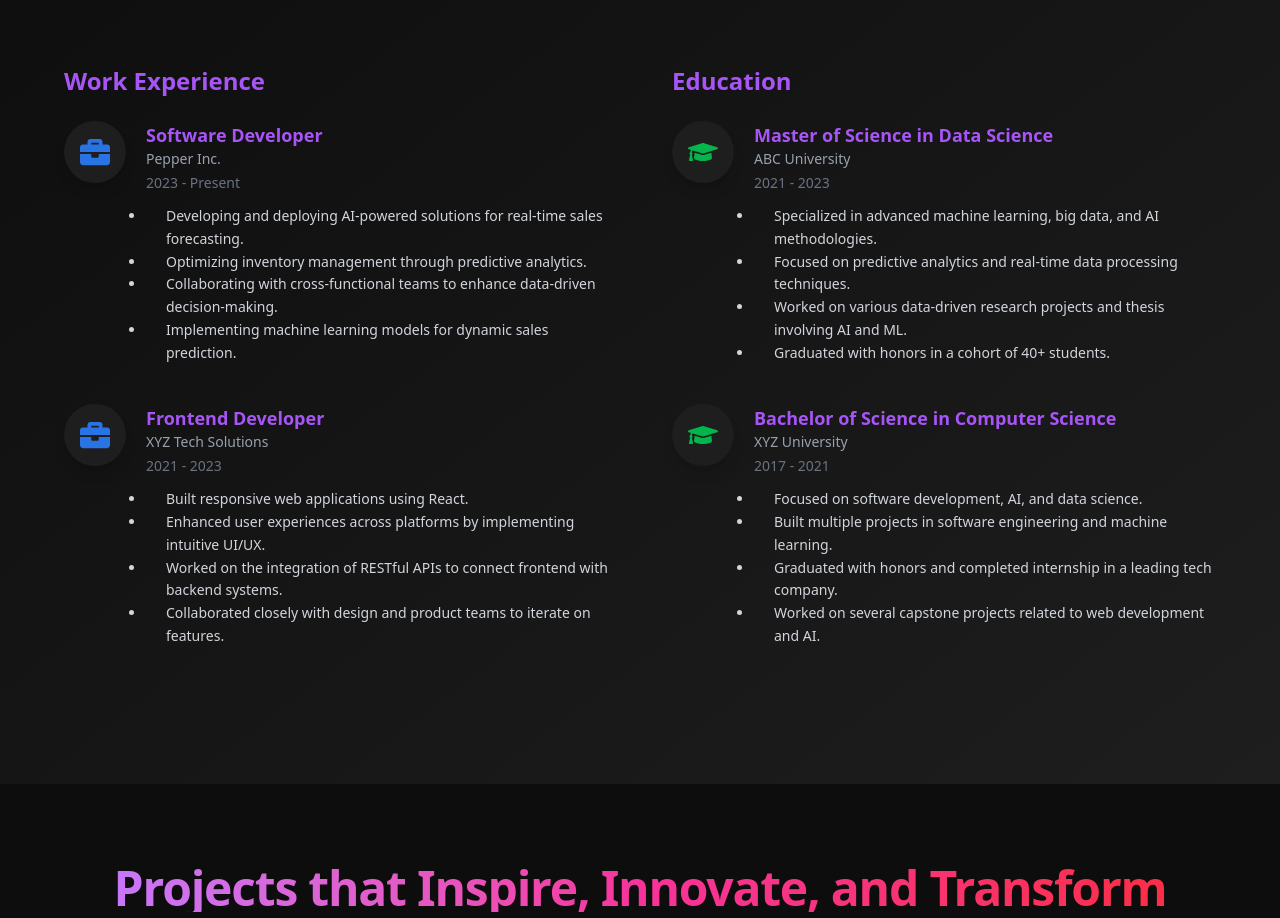
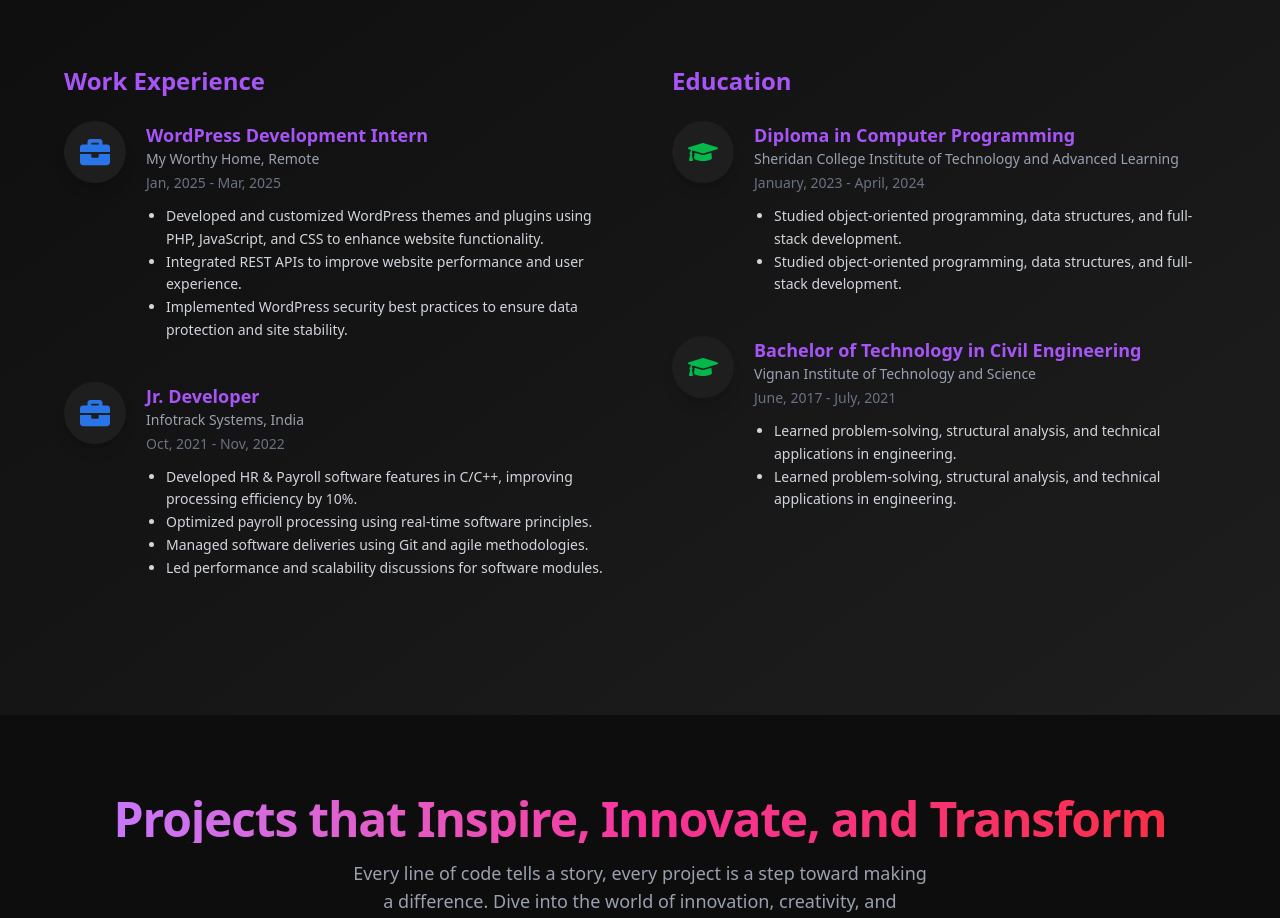
Before and after one commit to ArunPandyanVasam/arun-vasam, a React (Vite) app: page / in a window 1280 px wide. Shown: the part 1646-2564 px from the top of the page. Built offline with nearby package versions, Linux system fonts and the light colour scheme.

Commit message:
using icons instead of logos

```diff
--- a/src/components/Experience/Experience.jsx
+++ b/src/components/Experience/Experience.jsx
@@ -1,64 +1,30 @@
-import React, { useState, useEffect } from "react";
+import React, { useEffect, useState } from "react";
 import { motion } from "framer-motion";
 import { FaBriefcase, FaGraduationCap } from "react-icons/fa";
 
 const Experience = () => {
-  const workExperience = [
-    {
-      title: "Software Developer",
-      company: "Pepper Inc.",
-      duration: "2023 - Present",
-      description: [
-        "Developing and deploying AI-powered solutions for real-time sales forecasting.",
-        "Optimizing inventory management through predictive analytics.",
-        "Collaborating with cross-functional teams to enhance data-driven decision-making.",
-        "Implementing machine learning models for dynamic sales prediction.",
-      ],
-      icon: <FaBriefcase className="text-blue-500 text-3xl animate-pulse" />,
-    },
-    {
-      title: "Frontend Developer",
-      company: "XYZ Tech Solutions",
-      duration: "2021 - 2023",
-      description: [
-        "Built responsive web applications using React.",
-        "Enhanced user experiences across platforms by implementing intuitive UI/UX.",
-        "Worked on the integration of RESTful APIs to connect frontend with backend systems.",
-        "Collaborated closely with design and product teams to iterate on features.",
-      ],
-      icon: <FaBriefcase className="text-blue-500 text-3xl animate-pulse" />,
-    },
-  ];
+  const [workExperience, setWorkExperience] = useState([]);
+  const [education, setEducation] = useState([]);
 
-  const education = [
-    {
-      degree: "Master of Science in Data Science",
-      institution: "ABC University",
-      duration: "2021 - 2023",
-      description: [
-        "Specialized in advanced machine learning, big data, and AI methodologies.",
-        "Focused on predictive analytics and real-time data processing techniques.",
-        "Worked on various data-driven research projects and thesis involving AI and ML.",
-        "Graduated with honors in a cohort of 40+ students.",
-      ],
-      icon: <FaGraduationCap className="text-green-500 text-3xl animate-pulse" />,
-    },
-    {
-      degree: "Bachelor of Science in Computer Science",
-      institution: "XYZ University",
-      duration: "2017 - 2021",
-      description: [
-        "Focused on software development, AI, and data science.",
-        "Built multiple projects in software engineering and machine learning.",
-        "Graduated with honors and completed internship in a leading tech company.",
-        "Worked on several capstone projects related to web development and AI.",
-      ],
-      icon: <FaGraduationCap className="text-green-500 text-3xl animate-pulse" />,
-    },
-  ];
+  useEffect(() => {
+    const fetchData = async () => {
+      const workRes = await fetch("/data/experience.json");
+      const workData = await workRes.json();
+      setWorkExperience(workData);
+
+      const eduRes = await fetch("/data/education.json");
+      const eduData = await eduRes.json();
+      setEducation(eduData);
+    };
+
+    fetchData();
+  }, []);
 
   return (
-    <section id="experience" className="py-24 px-6 md:px-12 bg-gradient-to-br from-[#0d0d0d] to-[#1e1e1e] text-white relative overflow-hidden">
+    <section
+      id="experience"
+      className="py-24 px-6 md:px-12 bg-gradient-to-br from-[#0d0d0d] to-[#1e1e1e] text-white relative overflow-hidden"
+    >
       <div className="max-w-6xl mx-auto relative z-10">
         {/* Title */}
         <motion.div
@@ -72,7 +38,8 @@ const Experience = () => {
             MY EXPERIENCE
           </h2>
           <p className="mt-4 text-gray-400 text-base sm:text-lg max-w-2xl mx-auto">
-            A blend of professional industry experience and strong academic foundation.
+            A blend of professional industry experience and strong academic
+            foundation.
           </p>
         </motion.div>
 
@@ -98,30 +65,19 @@ const Experience = () => {
                 viewport={{ once: true }}
               >
                 <div className="bg-[#1e1e1e] p-4 rounded-full shadow-lg transform transition-all duration-500 hover:scale-105">
-                  {item.icon}
+                  <FaBriefcase className="text-blue-500 text-3xl animate-pulse" />
                 </div>
                 <div>
-                  <h4 className="text-lg font-semibold text-[#A855F7]">{item.title}</h4>
+                  <h4 className="text-lg font-semibold text-[#A855F7]">
+                    {item.title}
+                  </h4>
                   <p className="text-sm text-gray-400">{item.company}</p>
                   <p className="text-sm text-gray-500 mt-1">{item.duration}</p>
-                  <motion.ul
-                    className="text-sm text-gray-300 mt-3 leading-relaxed"
-                    initial={{ opacity: 0, y: 20 }}
-                    animate={{ opacity: 1, y: 0 }}
-                    transition={{ duration: 0.6, delay: index * 0.3 }}
-                  >
-                    {item.description.map((desc, index) => (
-                      <motion.li
-                        key={index}
-                        className="list-disc pl-5"
-                        initial={{ opacity: 0 }}
-                        animate={{ opacity: 1 }}
-                        transition={{ duration: 0.4, delay: 0.2 * index }}
-                      >
-                        {desc}
-                      </motion.li>
+                  <ul className="text-sm text-gray-300 mt-3 leading-relaxed list-disc pl-5">
+                    {item.description.map((desc, i) => (
+                      <li key={i}>{desc}</li>
                     ))}
-                  </motion.ul>
+                  </ul>
                 </div>
               </motion.div>
             ))}
@@ -147,30 +103,19 @@ const Experience = () => {
                 viewport={{ once: true }}
               >
                 <div className="bg-[#1e1e1e] p-4 rounded-full shadow-lg transform transition-all duration-500 hover:scale-105">
-                  {item.icon}
+                  <FaGraduationCap className="text-green-500 text-3xl animate-pulse" />
                 </div>
                 <div>
-                  <h4 className="text-lg font-semibold text-[#A855F7]">{item.degree}</h4>
+                  <h4 className="text-lg font-semibold text-[#A855F7]">
+                    {item.degree}
+                  </h4>
                   <p className="text-sm text-gray-400">{item.institution}</p>
                   <p className="text-sm text-gray-500 mt-1">{item.duration}</p>
-                  <motion.ul
-                    className="text-sm text-gray-300 mt-3 leading-relaxed"
-                    initial={{ opacity: 0, y: 20 }}
-                    animate={{ opacity: 1, y: 0 }}
-                    transition={{ duration: 0.6, delay: index * 0.3 }}
-                  >
-                    {item.description.map((desc, index) => (
-                      <motion.li
-                        key={index}
-                        className="list-disc pl-5"
-                        initial={{ opacity: 0 }}
-                        animate={{ opacity: 1 }}
-                        transition={{ duration: 0.4, delay: 0.2 * index }}
-                      >
-                        {desc}
-                      </motion.li>
+                  <ul className="text-sm text-gray-300 mt-3 leading-relaxed list-disc pl-5">
+                    {item.description.map((desc, i) => (
+                      <li key={i}>{desc}</li>
                     ))}
-                  </motion.ul>
+                  </ul>
                 </div>
               </motion.div>
             ))}
```
